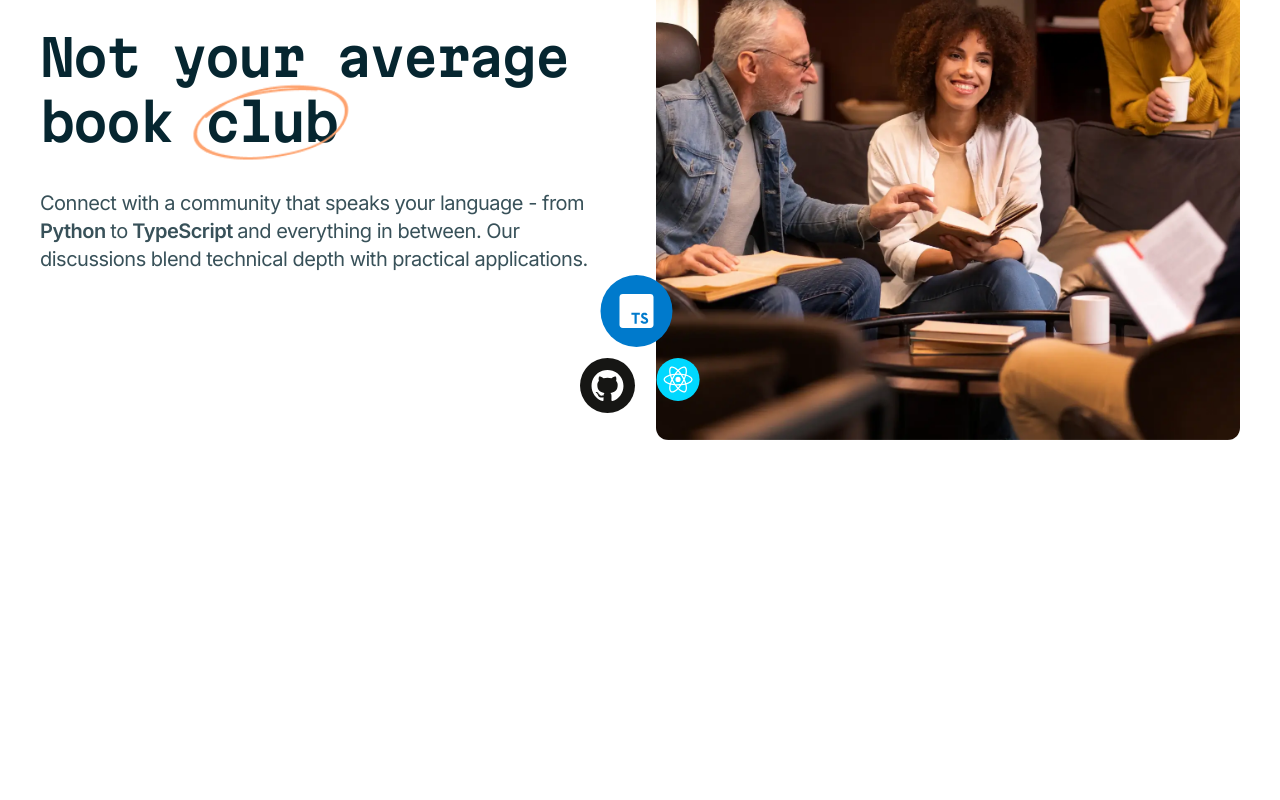
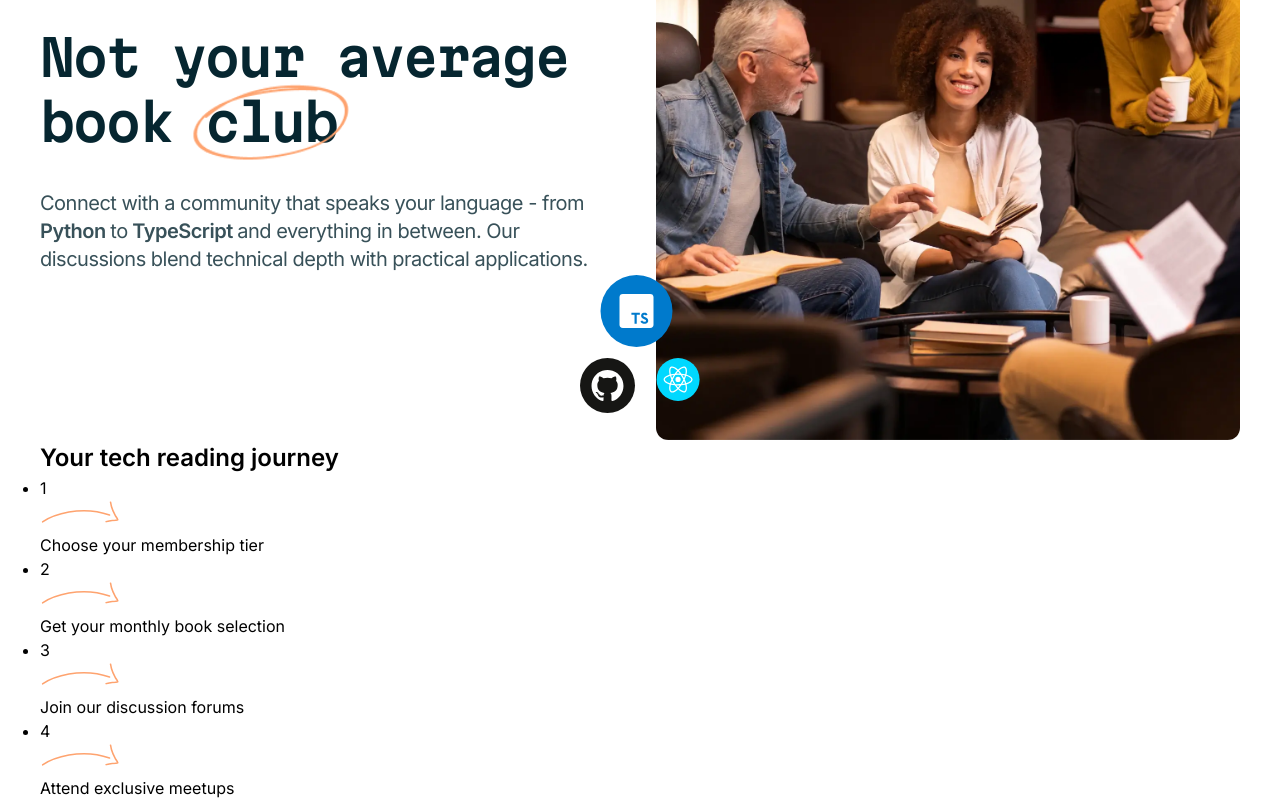
Before and after one commit to HeberRios/tech-book-club-landing-page, a React (Vite) app: page / in a window 1280 px wide. Shown: the part 1661-2461 px from the top of the page. Before the commit the page ends 2101 px from the top, so only its background shows below. Built offline with nearby package versions, Linux system fonts and the light colour scheme.

Commit message:
Create the reading journey component

```diff
--- a/src/App.jsx
+++ b/src/App.jsx
@@ -1,5 +1,6 @@
+import { Header } from './components/header/Header';
 import { FeaturesSection } from './components/FeaturesSection/FeaturesSection';
-import { Header } from './components/header/Header';
+import { ReadingJourney } from './components/ReadingJourney/ReadingJourney';
 import './styles/main.css';
 
 function App() {
@@ -7,6 +8,7 @@ function App() {
     <>
       <Header />
       <FeaturesSection />
+      <ReadingJourney />
     </>
   );
 }
--- /dev/null
+++ b/src/components/ReadingJourney/ReadingJourney.jsx
@@ -0,0 +1,53 @@
+import arrowIcon from '../../assets/images/pattern-arrow.svg';
+
+export function ReadingJourney() {
+  return (
+    <div className='reading-journey-section'>
+      <section className='container reading-journey-container'>
+        <h2>Your tech reading journey</h2>
+        <ul>
+          <li className='journey-step'>
+            <div className='icon-wrapper'>
+              <span>1</span>
+              <img
+                src={arrowIcon}
+                alt='curved orange arrow facing right side'
+              />
+            </div>
+            <p>Choose your membership tier</p>
+          </li>
+          <li className='journey-step'>
+            <div className='icon-wrapper'>
+              <span>2</span>
+              <img
+                src={arrowIcon}
+                alt='curved orange arrow facing right side'
+              />
+            </div>
+            <p>Get your monthly book selection</p>
+          </li>
+          <li className='journey-step'>
+            <div className='icon-wrapper'>
+              <span>3</span>
+              <img
+                src={arrowIcon}
+                alt='curved orange arrow facing right side'
+              />
+            </div>
+            <p>Join our discussion forums</p>
+          </li>
+          <li className='journey-step'>
+            <div className='icon-wrapper'>
+              <span>4</span>
+              <img
+                src={arrowIcon}
+                alt='curved orange arrow facing right side'
+              />
+            </div>
+            <p>Attend exclusive meetups</p>
+          </li>
+        </ul>
+      </section>
+    </div>
+  );
+}
```
